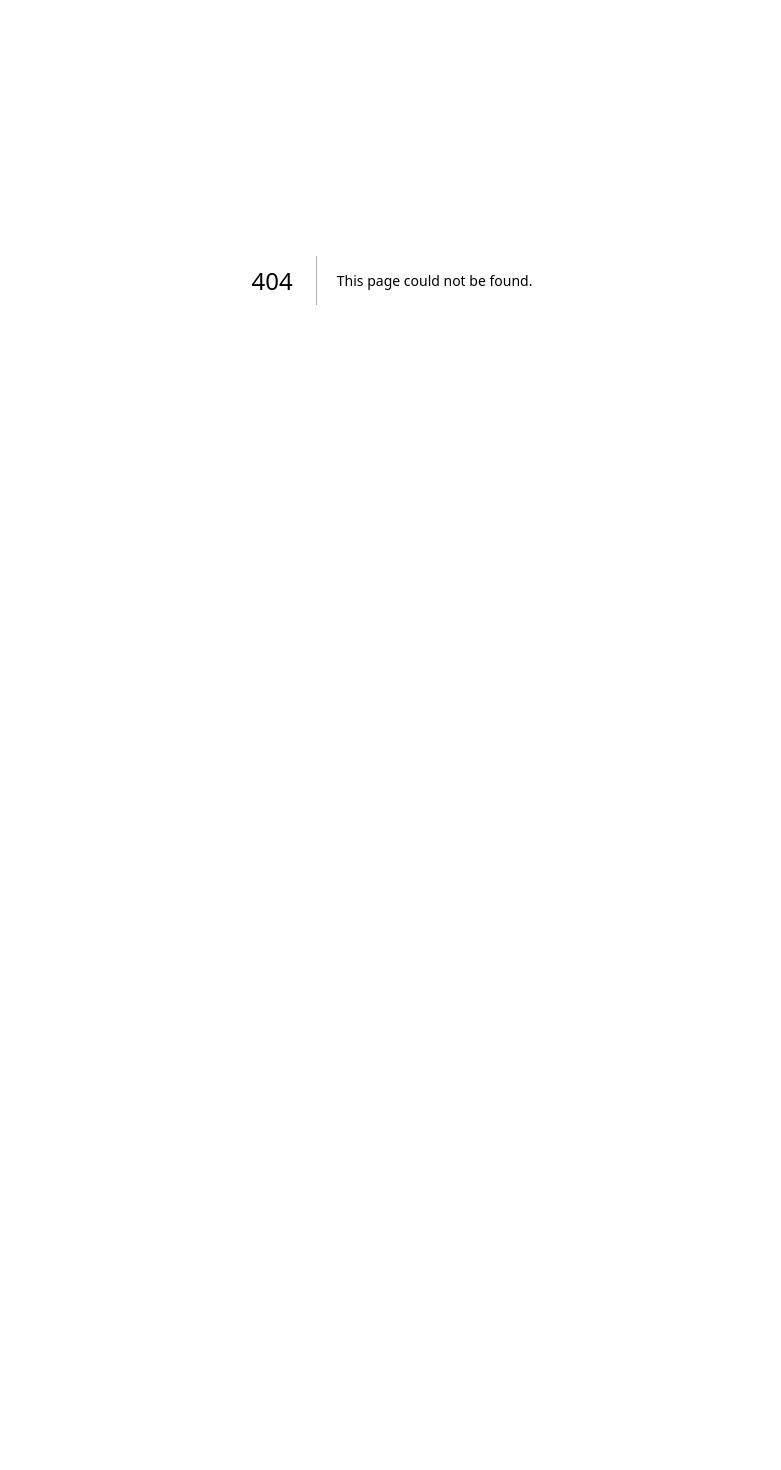
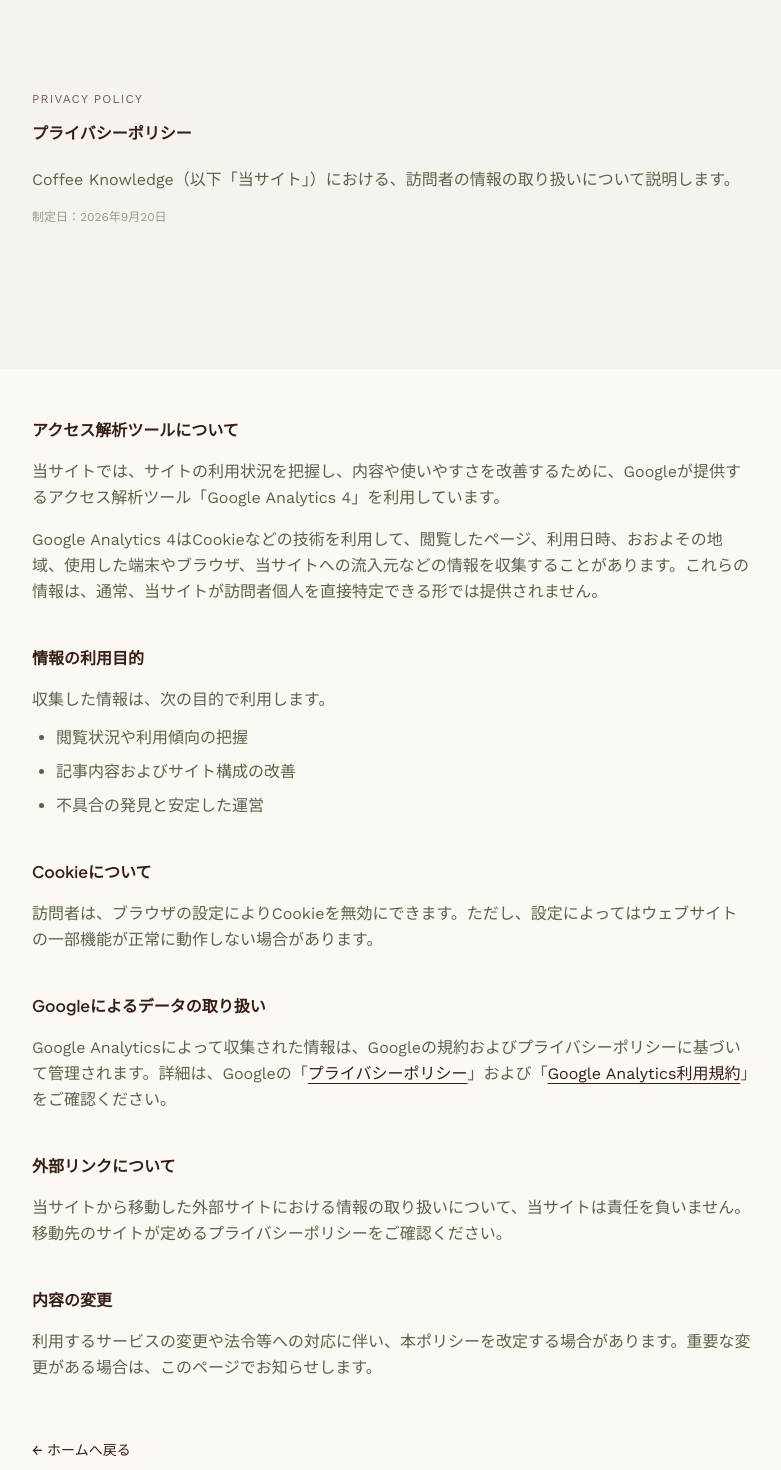
Before and after one commit to createlife653-ui/Git-test, a Next.js app in the folder coffee-blog/: page /privacy in a window 1280 px wide. Before the commit this address had no page. Shown: the part 120-1590 px from the top of the page, without its empty margins (248-1029 px from the left). Before the commit the page ends 800 px from the top, so only its background shows below. Built offline with nearby package versions, Linux system fonts and the light colour scheme.

Commit message:
プライバシーポリシーへのリンクをフッターに追加し、サイトマップにプライバシーページを追加

```diff
--- a/coffee-blog/app/components/layout/footer.tsx
+++ b/coffee-blog/app/components/layout/footer.tsx
@@ -71,6 +71,12 @@ export function Footer() {
         {/* Copyright */}
         <div className="mt-12 pt-8 border-t border-outline-variant/15 text-center text-sm text-secondary">
           <p>&copy; {new Date().getFullYear()} Coffee Knowledge. All rights reserved.</p>
+          <Link
+            href="/privacy"
+            className="inline-block mt-3 text-xs hover:text-primary transition-colors"
+          >
+            プライバシーポリシー
+          </Link>
         </div>
       </div>
     </footer>
--- /dev/null
+++ b/coffee-blog/app/privacy/page.tsx
@@ -0,0 +1,127 @@
+import type { Metadata } from 'next';
+import Link from 'next/link';
+import { Header } from '../components/layout/header';
+import { Footer } from '../components/layout/footer';
+
+export const metadata: Metadata = {
+  title: 'プライバシーポリシー | Coffee Knowledge',
+  description: 'Coffee Knowledgeにおけるアクセス情報の取り扱いについて説明します。',
+};
+
+export default function PrivacyPage() {
+  return (
+    <>
+      <Header />
+      <main className="flex-1">
+        <section className="section-divider bg-surface-low">
+          <div className="max-w-3xl mx-auto px-6 py-16">
+            <span className="inline-block font-label text-xs uppercase tracking-widest text-primary/70 mb-4">
+              Privacy Policy
+            </span>
+            <h1 className="font-display font-bold text-display text-primary leading-tight mb-6">
+              プライバシーポリシー
+            </h1>
+            <p className="text-body-lg text-secondary leading-relaxed">
+              Coffee Knowledge（以下「当サイト」）における、訪問者の情報の取り扱いについて説明します。
+            </p>
+            <p className="text-xs text-secondary/60 mt-4 font-label">
+              制定日：2026年9月20日
+            </p>
+          </div>
+        </section>
+
+        <section>
+          <div className="max-w-3xl mx-auto px-6 py-12 space-y-10 text-secondary leading-relaxed">
+            <section>
+              <h2 className="font-display font-semibold text-headline-md text-primary mb-4">
+                アクセス解析ツールについて
+              </h2>
+              <p>
+                当サイトでは、サイトの利用状況を把握し、内容や使いやすさを改善するために、Googleが提供するアクセス解析ツール「Google Analytics 4」を利用しています。
+              </p>
+              <p className="mt-4">
+                Google Analytics 4はCookieなどの技術を利用して、閲覧したページ、利用日時、おおよその地域、使用した端末やブラウザ、当サイトへの流入元などの情報を収集することがあります。これらの情報は、通常、当サイトが訪問者個人を直接特定できる形では提供されません。
+              </p>
+            </section>
+
+            <section>
+              <h2 className="font-display font-semibold text-headline-md text-primary mb-4">
+                情報の利用目的
+              </h2>
+              <p>収集した情報は、次の目的で利用します。</p>
+              <ul className="list-disc pl-6 mt-3 space-y-2">
+                <li>閲覧状況や利用傾向の把握</li>
+                <li>記事内容およびサイト構成の改善</li>
+                <li>不具合の発見と安定した運営</li>
+              </ul>
+            </section>
+
+            <section>
+              <h2 className="font-display font-semibold text-headline-md text-primary mb-4">
+                Cookieについて
+              </h2>
+              <p>
+                訪問者は、ブラウザの設定によりCookieを無効にできます。ただし、設定によってはウェブサイトの一部機能が正常に動作しない場合があります。
+              </p>
+            </section>
+
+            <section>
+              <h2 className="font-display font-semibold text-headline-md text-primary mb-4">
+                Googleによるデータの取り扱い
+              </h2>
+              <p>
+                Google Analyticsによって収集された情報は、Googleの規約およびプライバシーポリシーに基づいて管理されます。詳細は、Googleの「
+                <a
+                  href="https://policies.google.com/privacy?hl=ja"
+                  target="_blank"
+                  rel="noopener noreferrer"
+                  className="text-primary underline underline-offset-4 hover:opacity-70"
+                >
+                  プライバシーポリシー
+                </a>
+                」および「
+                <a
+                  href="https://marketingplatform.google.com/about/analytics/terms/jp/"
+                  target="_blank"
+                  rel="noopener noreferrer"
+                  className="text-primary underline underline-offset-4 hover:opacity-70"
+                >
+                  Google Analytics利用規約
+                </a>
+                」をご確認ください。
+              </p>
+            </section>
+
+            <section>
+              <h2 className="font-display font-semibold text-headline-md text-primary mb-4">
+                外部リンクについて
+              </h2>
+              <p>
+                当サイトから移動した外部サイトにおける情報の取り扱いについて、当サイトは責任を負いません。移動先のサイトが定めるプライバシーポリシーをご確認ください。
+              </p>
+            </section>
+
+            <section>
+              <h2 className="font-display font-semibold text-headline-md text-primary mb-4">
+                内容の変更
+              </h2>
+              <p>
+                利用するサービスの変更や法令等への対応に伴い、本ポリシーを改定する場合があります。重要な変更がある場合は、このページでお知らせします。
+              </p>
+            </section>
+
+            <div className="pt-4">
+              <Link
+                href="/"
+                className="inline-flex items-center text-sm font-medium text-primary hover:opacity-70 transition-opacity"
+              >
+                ← ホームへ戻る
+              </Link>
+            </div>
+          </div>
+        </section>
+      </main>
+      <Footer />
+    </>
+  );
+}
--- a/coffee-blog/app/sitemap.ts
+++ b/coffee-blog/app/sitemap.ts
@@ -24,14 +24,24 @@ export default function sitemap(): MetadataRoute.Sitemap {
       changeFrequency: 'monthly',
       priority: 0.8,
     },
+    {
+      url: `${baseUrl}/privacy`,
+      lastModified: new Date(),
+      changeFrequency: 'yearly',
+      priority: 0.3,
+    },
   ];
 
-  const blogPages: MetadataRoute.Sitemap = posts.map((post) => ({
-    url: `${baseUrl}/blog/${post.slug}`,
-    lastModified: new Date(post.date),
-    changeFrequency: 'monthly' as const,
-    priority: 0.7,
-  }));
+  const blogPages: MetadataRoute.Sitemap = posts.map((post) => {
+    const lastModified = new Date(post.date);
+
+    return {
+      url: `${baseUrl}/blog/${post.slug}`,
+      ...(Number.isNaN(lastModified.getTime()) ? {} : { lastModified }),
+      changeFrequency: 'monthly' as const,
+      priority: 0.7,
+    };
+  });
 
   return [...staticPages, ...blogPages];
 }
```
